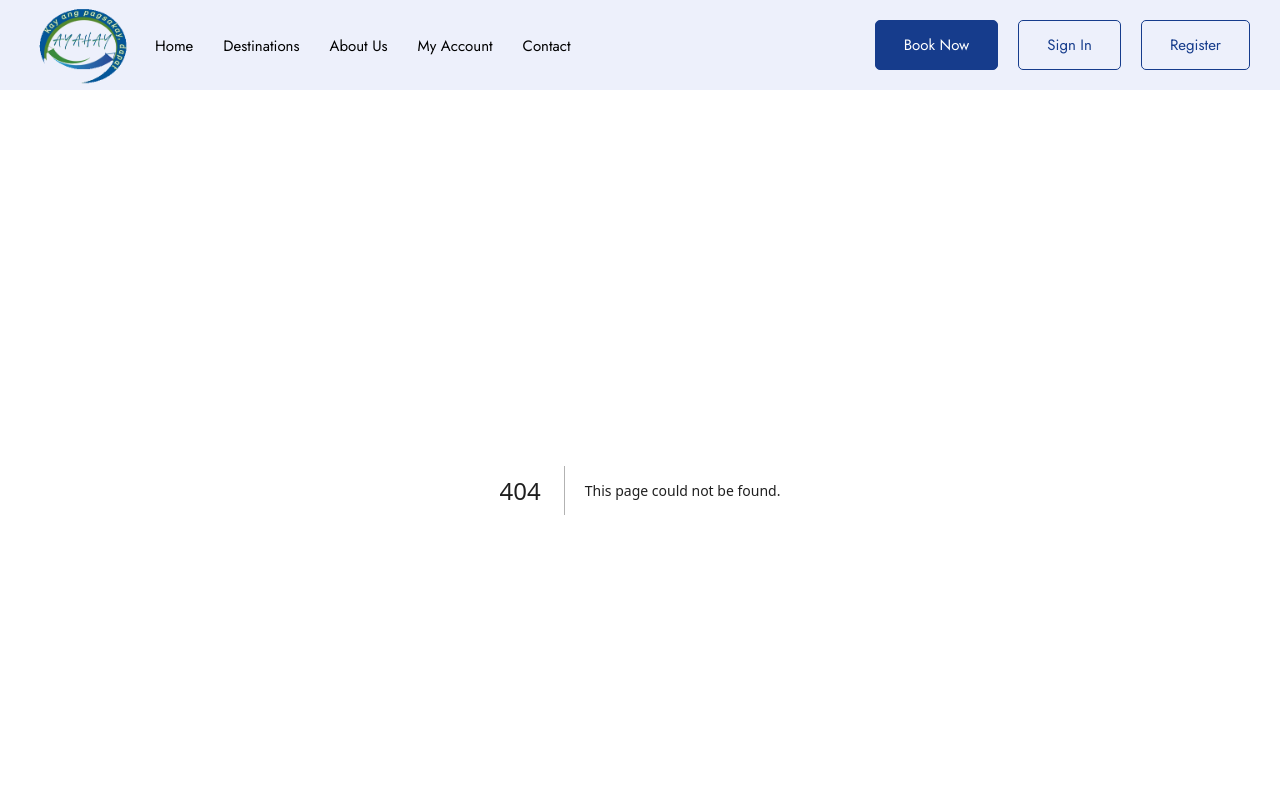
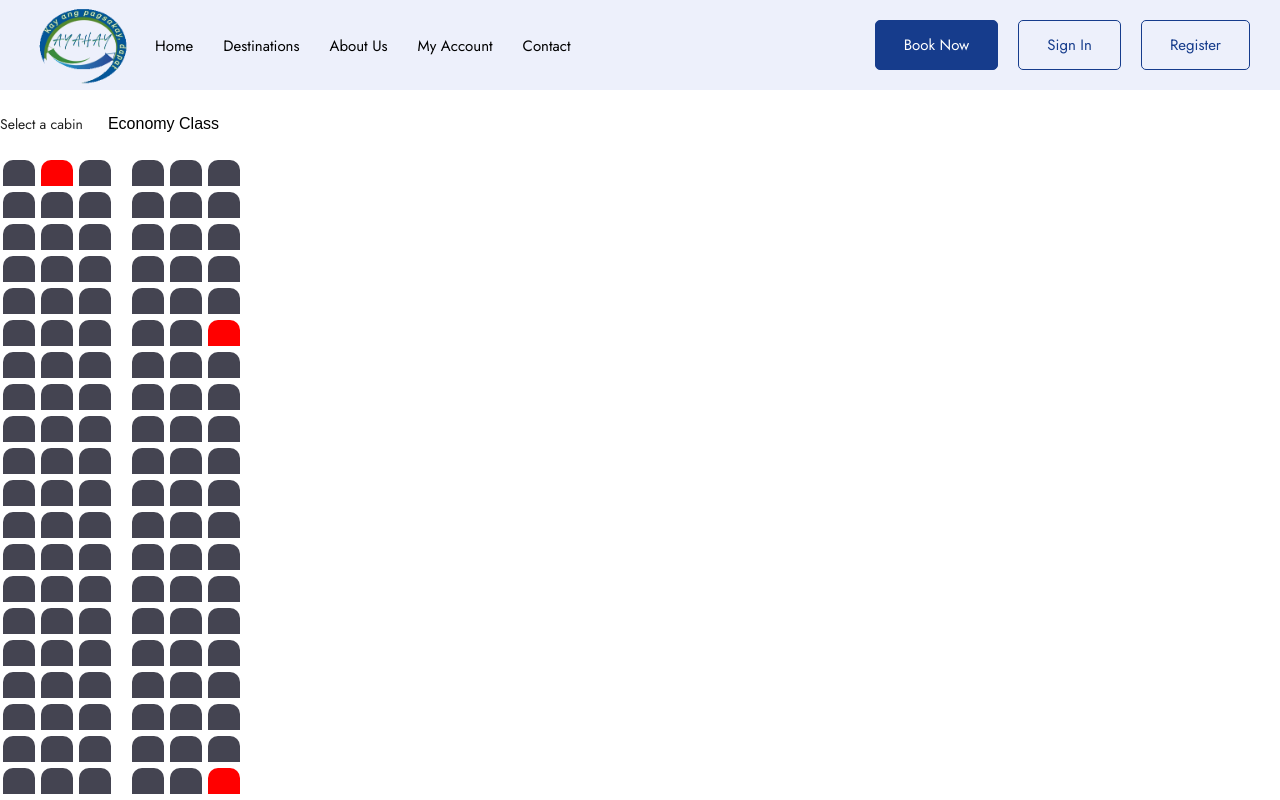
Before and after one commit to ayahayadmin/Ayahay, a Next.js app: page /seats in a window 1280 px wide. Before the commit this address had no page. Shown: the top 800 px of the page. Built offline with nearby package versions, Linux system fonts and the light colour scheme.

Commit message:
Add seats, still in progress

```diff
--- /dev/null
+++ b/app/seats/page.module.scss
@@ -0,0 +1,88 @@
+.movieContainer {
+  margin: 20px 0;
+}
+
+.movieContainer select {
+  background-color: #fff;
+  border: 0;
+  border-radius: 5px;
+  font-size: 16px;
+  margin-left: 10px;
+  padding: 5px 15px 5px 15px;
+  -moz-appearance: none;
+  -webkit-appearance: none;
+  appearance: none;
+}
+
+.container {
+  perspective: 1000px;
+  margin-bottom: 30px;
+}
+
+.seat {
+  background-color: #444451;
+  height: 26px;
+  width: 32px;
+  margin: 3px;
+  font-size: 50px;
+  border-top-left-radius: 10px;
+  border-top-right-radius: 10px;
+}
+
+.seat.selected {
+  background-color: green;
+}
+
+.seat.sold {
+  background-color: red;
+}
+
+.seat:nth-of-type(3) {
+  margin-right: 18px;
+}
+
+// .seat:nth-last-of-type(2) {
+//   margin-left: 18px;
+// }
+
+.seat:not(.sold):hover {
+  cursor: pointer;
+  transform: scale(1.2);
+}
+
+.showcase .seat:not(.sold):hover {
+  cursor: default;
+  transform: scale(1);
+}
+
+.showcase {
+  background: rgba(0, 0, 0, 0.1);
+  padding: 5px 10px;
+  border-radius: 5px;
+  color: #777;
+  list-style-type: none;
+  display: flex;
+  justify-content: space-between;
+}
+
+.showcase li {
+  display: flex;
+  align-items: center;
+  justify-content: center;
+  margin: 0 10px;
+}
+.showcase li small {
+  margin-left: 2px;
+}
+
+.row {
+  display: flex;
+}
+
+p.text {
+  margin: 5px 0;
+}
+
+p.text span {
+  color: rgb(158, 248, 158);
+}
--- /dev/null
+++ b/app/seats/page.tsx
@@ -0,0 +1,171 @@
+'use client';
+import { find, times } from 'lodash';
+import styles from './page.module.scss';
+import { useEffect, useState } from 'react';
+import { CABIN_TYPE } from '@/common/constants/enum';
+import {
+  mockCabinBusiness,
+  mockCabinEconomy,
+  mockCabinEconomy2,
+  mockCabinFirst,
+} from '@/common/models/cabin.model';
+
+export default function Seats() {
+  //props: shipId, trip preference, cabin type, floor
+  const shipId = 1;
+  const cabinType = CABIN_TYPE.Economy;
+  const floor = 'second floor';
+  const bookedSeats = [
+    { row: 0, column: 1 },
+    { row: 5, column: 5 },
+    { row: 19, column: 5 },
+  ];
+
+  const [rows, setRows] = useState(0);
+  const [cols, setCols] = useState(0);
+  const [seatState, setSeatState] = useState(false);
+
+  useEffect(() => {
+    const fetchCabins = [
+      mockCabinEconomy,
+      mockCabinEconomy2,
+      mockCabinBusiness,
+      mockCabinFirst,
+    ];
+
+    const cabin = find(fetchCabins, { shipId, type: cabinType, name: floor });
+    setRows(cabin!.numOfRows);
+    setCols(cabin!.numOfCols);
+  });
+
+  const onSeatClick = (row: number, col: number) => {
+    console.log(`${row} ${col}`);
+
+    setSeatState(!seatState);
+  };
+
+  return (
+    <div>
+      <div className={styles.movieContainer}>
+        <label>Select a cabin</label>
+        <select id='movie'>
+          <option value='220'>{CABIN_TYPE.Economy}</option>
+          <option value='320'>{CABIN_TYPE.Business}</option>
+          <option value='250'>{CABIN_TYPE.First}</option>
+        </select>
+      </div>
+
+      {/* <ul className={styles.showcase}>
+        <li>
+          <div className={styles.seat}></div>
+          <small>Available</small>
+        </li>
+        <li>
+          <div className={`${styles.seat} ${styles.selected}`}></div>
+          <small>Selected</small>
+        </li>
+        <li>
+          <div className={`${styles.seat} ${styles.sold}`}></div>
+          <small>Sold</small>
+        </li>
+      </ul> */}
+      <div className={styles.container}>
+        {times(rows, (rowIdx) => {
+          let seatClassName = styles.seat;
+          return (
+            <div className={styles.row}>
+              {times(cols, (colIdx) => {
+                let soldClassName = find(bookedSeats, {
+                  row: rowIdx,
+                  column: colIdx,
+                })
+                  ? styles.sold
+                  : '';
+                const selectedClassName = styles.selected;
+                return (
+                  <div
+                    className={
+                      seatState
+                        ? `${seatClassName} ${selectedClassName}`
+                        : `${seatClassName} ${soldClassName}`
+                    }
+                    onClick={() => onSeatClick(rowIdx, colIdx)}
+                  ></div>
+                );
+              })}
+            </div>
+          );
+        })}
+      </div>
+
+      <p className={styles.text}>
+        You have selected <span id='count'>0</span> seat for a price of RS.
+        <span id='total'>0</span>
+      </p>
+    </div>
+  );
+}
+
+{
+  /* <div className={styles.row}>
+  <div className={styles.seat}></div>
+  <div className={styles.seat}></div>
+  <div className={styles.seat}></div>
+  <div className={styles.seat}></div>
+  <div className={styles.seat}></div>
+  <div className={styles.seat}></div>
+  <div className={styles.seat}></div>
+  <div className={styles.seat}></div>
+</div>
+
+<div className={styles.row}>
+  <div className={styles.seat}></div>
+  <div className={styles.seat}></div>
+  <div className={styles.seat}></div>
+  <div className={`${styles.seat} ${styles.sold}`}></div>
+  <div className={`${styles.seat} ${styles.sold}`}></div>
+  <div className={styles.seat}></div>
+  <div className={styles.seat}></div>
+  <div className={styles.seat}></div>
+</div>
+<div className={styles.row}>
+  <div className={styles.seat}></div>
+  <div className={styles.seat}></div>
+  <div className={styles.seat}></div>
+  <div className={styles.seat}></div>
+  <div className={styles.seat}></div>
+  <div className={styles.seat}></div>
+  <div className={`${styles.seat} ${styles.sold}`}></div>
+  <div className={`${styles.seat} ${styles.sold}`}></div>
+</div>
+<div className={styles.row}>
+  <div className={styles.seat}></div>
+  <div className={styles.seat}></div>
+  <div className={styles.seat}></div>
+  <div className={styles.seat}></div>
+  <div className={styles.seat}></div>
+  <div className={styles.seat}></div>
+  <div className={styles.seat}></div>
+  <div className={styles.seat}></div>
+</div>
+<div className={styles.row}>
+  <div className={styles.seat}></div>
+  <div className={styles.seat}></div>
+  <div className={styles.seat}></div>
+  <div className={`${styles.seat} ${styles.sold}`}></div>
+  <div className={`${styles.seat} ${styles.sold}`}></div>
+  <div className={styles.seat}></div>
+  <div className={styles.seat}></div>
+  <div className={styles.seat}></div>
+</div>
+<div className={styles.row}>
+  <div className={styles.seat}></div>
+  <div className={styles.seat}></div>
+  <div className={styles.seat}></div>
+  <div className={styles.seat}></div>
+  <div className={`${styles.seat} ${styles.sold}`}></div>
+  <div className={`${styles.seat} ${styles.sold}`}></div>
+  <div className={`${styles.seat} ${styles.sold}`}></div>
+  <div className={styles.seat}></div>
+</div> */
+}
```
